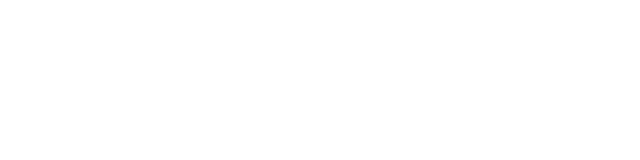
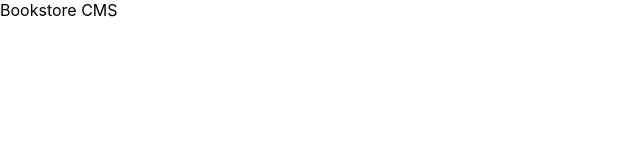
Before and after one commit to Bismarck-GM/react-bookstore-CMS, a React (Create React App) app: page / in a window 1280 px wide. Shown: the top 160 px of the page, without its empty margins (0-640 px from the left). Built offline with nearby package versions, Linux system fonts and the light colour scheme.

Commit message:
Add prop types. Create Heroku app. Fix some linter issues.

```diff
--- a/package.json
+++ b/package.json
@@ -6,9 +6,12 @@
     "@testing-library/jest-dom": "^5.11.4",
     "@testing-library/react": "^11.1.0",
     "@testing-library/user-event": "^12.1.10",
+    "prop-types": "^15.7.2",
     "react": "^17.0.1",
     "react-dom": "^17.0.1",
+    "react-redux": "^7.2.2",
     "react-scripts": "4.0.3",
+    "redux": "^4.0.5",
     "web-vitals": "^1.0.1"
   },
   "scripts": {
--- a/src/App.js
+++ b/src/App.js
@@ -3,6 +3,7 @@ import React from 'react';
 export default function App() {
   return (
     <>
+      <div>Bookstore CMS</div>
     </>
   );
 }
```
Also changed, not shown: src/reportWebVitals.js (+7 -1 lines), 1 other file (tests, documents, lock files or other folders).
